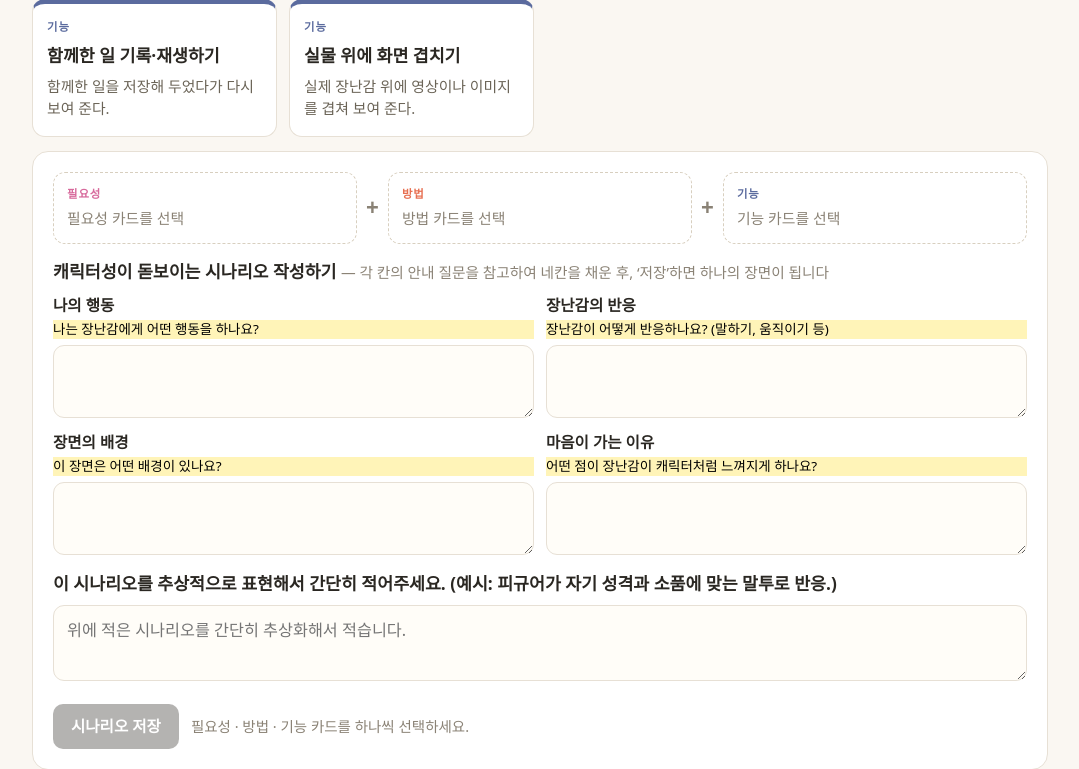
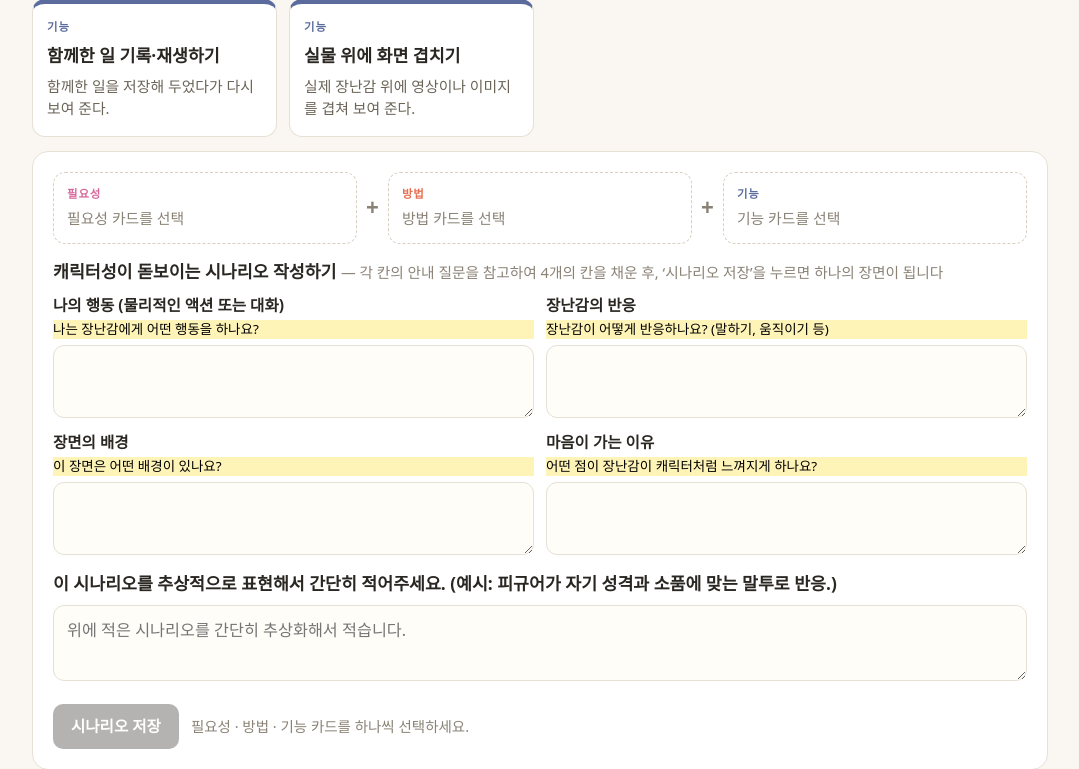
Before and after one commit to ChungHaLee/toy-workshop-flask-2, a Flask app: page / in a window 1280 px wide. Shown: the part 1088-1857 px from the top of the page, without its empty margins (100-1179 px from the left). Run offline with Flask 3, Linux system fonts and the light colour scheme.

Commit message:
fourth commit

```diff
--- a/app.py
+++ b/app.py
@@ -29,8 +29,42 @@ MAX_VOTES_PER_DIM = 3
 # ── OpenAI(ChatGPT) 설정 ─────────────────────────────────────────
 # 키가 없으면 '예시 상황' 문장은 자동으로 기본 템플릿으로 대체됩니다.
 OPENAI_API_KEY = os.environ.get("OPENAI_API_KEY", "")
-OPENAI_MODEL = os.environ.get("OPENAI_MODEL", "gpt-4o-mini")
 OPENAI_BASE = os.environ.get("OPENAI_BASE_URL", "https://api.openai.com/v1")
+
+# 호출할 모델 목록(앞에서부터 순서대로 시도). 한 모델이 오류로 호출되지 않으면
+# 다음 모델로 넘어가고, 모두 실패하면 템플릿 문구로 안전하게 대체됩니다.
+#   • OPENAI_MODEL       : 첫 번째(기본) 모델을 바꾸고 싶을 때 사용
+#   • OPENAI_FALLBACK_MODELS : 폴백 모델들을 쉼표로 구분해 지정 (예: "gpt-4o,gpt-4.1-mini")
+#   • OPENAI_MODELS      : 전체 시도 순서를 한 번에 지정하고 싶을 때 사용(위 두 값을 덮어씀)
+_DEFAULT_PRIMARY = "gpt-4o-mini"
+_DEFAULT_FALLBACKS = ["gpt-4o", "gpt-4.1-mini", "gpt-3.5-turbo"]
+
+
+def _build_model_list():
+    """환경변수에서 시도할 모델 순서를 만든다. 중복은 순서를 지키며 제거."""
+    explicit = os.environ.get("OPENAI_MODELS", "").strip()
+    if explicit:
+        raw = explicit.split(",")
+    else:
+        primary = os.environ.get("OPENAI_MODEL", _DEFAULT_PRIMARY).strip()
+        fb_env = os.environ.get("OPENAI_FALLBACK_MODELS", "").strip()
+        fallbacks = (
+            [m for m in fb_env.split(",")] if fb_env else list(_DEFAULT_FALLBACKS)
+        )
+        raw = [primary] + fallbacks
+
+    seen, models = set(), []
+    for m in raw:
+        m = m.strip()
+        if m and m not in seen:
+            seen.add(m)
+            models.append(m)
+    return models
+
+
+OPENAI_MODELS = _build_model_list()
+# 하위 호환: 기존 코드가 참조할 수 있는 단일 모델명(목록의 첫 번째).
+OPENAI_MODEL = OPENAI_MODELS[0] if OPENAI_MODELS else _DEFAULT_PRIMARY
 
 THEME_LABEL = {
     "id": "정체성 — 이 장난감은 누구인가",
@@ -72,7 +106,7 @@ SYSTEM_PROMPT = (
     "4) 마음이 가는 이유 — 어떤 점이 장난감을 캐릭터처럼 느껴지게 하는지\n\n"
 
     "목표:\n"
-    "- 참가자가 고른 필요성, 방법, 기능을 활용하여 구체적인 장면을 상상하도록 자극합니다.\n"
+    "- 참가자가 고른 필요성, 방법, 기능을 모두 활용하여 구체적인 장면을 상상하도록 자극합니다.\n"
     "- 각 질문은 여러 방향의 답이 나올 수 있도록 열어 둡니다.\n"
     "- 네 질문에 차례로 답하면 하나의 자연스러운 장면이 만들어지게 합니다.\n\n"
 
@@ -80,6 +114,8 @@ SYSTEM_PROMPT = (
     "- 한국어로 정확히 네 줄만 씁니다.\n"
     "- 각 줄은 '[나의 행동]', '[장난감의 반응]', '[장면의 배경]', '[마음이 가는 이유]' 순서로 시작합니다.\n"
     "- 모든 줄은 반드시 물음표로 끝나는 한 문장의 질문이어야 합니다.\n"
+    "- 장면의 배경은 방법과 기능을 활용하여 작성해야 합니다.\n"
+    "- 마음이 가는 이유는 필요성과 연관지어 시나리오에서 왜 캐릭터성이 느껴지는지를 물어봐야 합니다.\n"
     "- 참가자가 선택한 카드의 내용을 질문의 실마리로 활용하되, 카드명을 그대로 나열하지 않습니다.\n"
     "- 행동, 표정, 움직임, 대사, 장소, 관계 또는 감정을 임의로 정해서 제시하지 않습니다.\n"
     "- '미소를 짓는다', '고개를 끄덕인다', '친구처럼 느낀다'처럼 참가자가 작성해야 할 내용을 대신 답하지 않습니다.\n"
@@ -91,12 +127,6 @@ SYSTEM_PROMPT = (
     "- [장난감의 반응] 선택한 기능이 어떤 말이나 움직임으로 나타날지 묻습니다.\n"
     "- [장면의 배경] 앞선 행동과 반응이 일어나는 장소, 관계 또는 이야기를 묻습니다.\n"
     "- [마음이 가는 이유] 그 장면의 어떤 점이 선택한 필요성을 채우고 캐릭터성을 느끼게 하는지 묻습니다.\n\n"
-
-    "출력 형식:\n"
-    "[나의 행동] 사람은 장난감에게 어떤 행동을 해볼 수 있을까요?\n"
-    "[장난감의 반응] 장난감은 어떤 말이나 움직임으로 반응할까요?\n"
-    "[장면의 배경] 이 행동과 반응이 일어나는 데에는 어떤 이야기가 있을까요?\n"
-    "[마음이 가는 이유] 이 장면의 어떤 점이 장난감을 캐릭터처럼 느껴지게 할까요?\n"
 
     "말투 규칙:\n"
     "- 워크숍 진행자가 참가자에게 편하게 묻는 자연스러운 구어체를 사용합니다.\n"
@@ -194,7 +224,8 @@ def _fallback_prompt(need, method, tech):
     return "\n".join(lines)
 
 
-def _openai_sentence(need, method, tech, theme):
+def _openai_sentence(need, method, tech, theme, model):
+    """지정한 단일 모델로 한 번 호출. 실패하면 예외를 그대로 올린다."""
     user = (
         f"주제(차원): {THEME_LABEL.get(theme, theme or '(미지정)')}\n"
         f"필요성: {need or '(선택하지 않음)'}\n"
@@ -203,7 +234,7 @@ def _openai_sentence(need, method, tech, theme):
     )
     body = json.dumps(
         {
-            "model": OPENAI_MODEL,
+            "model": model,
             "messages": [
                 {"role": "system", "content": SYSTEM_PROMPT},
                 {"role": "user", "content": user},
@@ -224,6 +255,32 @@ def _openai_sentence(need, method, tech, theme):
     with urllib.request.urlopen(req, timeout=20) as resp:
         payload = json.loads(resp.read().decode("utf-8"))
     return payload["choices"][0]["message"]["content"].strip()
+
+
+def _openai_with_fallback(need, method, tech, theme):
+    """OPENAI_MODELS 순서대로 시도. 한 모델이 오류면 다음 모델로 넘어간다.
+
+    반환값: (생성된 문장, 사용된 모델명, [실패 기록])
+    모든 모델이 실패하면 마지막 예외를 올린다.
+    """
+    attempts = []
+    last_err = None
+    for model in OPENAI_MODELS:
+        try:
+            text = _openai_sentence(need, method, tech, theme, model)
+            return text, model, attempts
+        except urllib.error.HTTPError as e:
+            # 본문을 읽어 두면 디버깅에 도움이 됨(모델명 오타·권한 등).
+            try:
+                detail = e.read().decode("utf-8", "replace")[:200]
+            except Exception:
+                detail = ""
+            last_err = f"{model}: HTTP {e.code} {detail}".strip()
+            attempts.append(last_err)
+        except Exception as e:  # 네트워크·프록시 차단·타임아웃 등
+            last_err = f"{model}: {str(e)[:200]}"
+            attempts.append(last_err)
+    raise RuntimeError(last_err or "모든 모델 호출 실패")
 
 
 # ── 라우트 ──────────────────────────────────────────────────────
@@ -252,8 +309,13 @@ def gen_prompt():
     if not OPENAI_API_KEY:
         return jsonify(prompt=_fallback_prompt(need, method, tech), source="template")
     try:
-        return jsonify(prompt=_openai_sentence(need, method, tech, theme), source="ai")
-    except Exception as e:  # 키 오류·네트워크·프록시 차단 등 → 템플릿으로 안전 대체
+        text, used_model, attempts = _openai_with_fallback(need, method, tech, theme)
+        resp = {"prompt": text, "source": "ai", "model": used_model}
+        if attempts:
+            # 첫 모델이 실패하고 폴백 모델이 응답한 경우, 어떤 모델이 건너뛰어졌는지 남깁니다.
+            resp["fellBackFrom"] = attempts
+        return jsonify(resp)
+    except Exception as e:  # 모든 모델 실패 → 템플릿으로 안전 대체
         return jsonify(
             prompt=_fallback_prompt(need, method, tech),
             source="template",
@@ -408,4 +470,5 @@ if __name__ == "__main__":
     # 로컬 실행 전용. PythonAnywhere 등 WSGI 환경에서는 이 블록이 실행되지 않습니다.
     # host="0.0.0.0" → 같은 와이파이의 다른 기기에서도 http://<내 IP>:8000/ 으로 접속 가능
     # (예: http://192.168.0.167:8000/). 본인 컴퓨터에서는 그대로 http://127.0.0.1:8000/ 사용.
+    print("사용할 모델 순서:", " → ".join(OPENAI_MODELS))
     app.run(host="0.0.0.0", port=8000, debug=True)
--- a/templates/index.html
+++ b/templates/index.html
@@ -291,9 +291,9 @@ function themePageHTML(th){
         <div class="slot s-tech"><span class="k">기능</span><span class="v empty" id="slot-tech-${k}">기능 카드를 선택</span></div>
       </div>
       <div class="field">
-        <label class="q">캐릭터성이 돋보이는 시나리오 작성하기 <span class="opt">— 각 칸의 안내 질문을 참고하여 네칸을 채운 후, ‘저장’하면 하나의 장면이 됩니다</span></label>
+        <label class="q">캐릭터성이 돋보이는 시나리오 작성하기 <span class="opt">— 각 칸의 안내 질문을 참고하여 4개의 칸을 채운 후, ‘시나리오 저장’을 누르면 하나의 장면이 됩니다</span></label>
         <div class="dims">
-          <div class="dim"><span class="dlab">나의 행동</span><span class="dhint" id="dhint-physical-${k}">나는 장난감에게 어떤 행동을 하나요?</span>
+          <div class="dim"><span class="dlab">나의 행동 (물리적인 액션 또는 대화)</span><span class="dhint" id="dhint-physical-${k}">나는 장난감에게 어떤 행동을 하나요?</span>
             <textarea id="f-physical-${k}"></textarea></div>
           <div class="dim"><span class="dlab">장난감의 반응</span><span class="dhint" id="dhint-functional-${k}">장난감이 어떻게 반응하나요? (말하기, 움직이기 등)</span>
             <textarea id="f-functional-${k}"></textarea></div>
@@ -353,10 +353,10 @@ function composed(theme){
   if(!n&&!m&&!t) return '';
   const mm=m||'곁에서 하는 평소 방법', tt=t||'장난감의 작동', nn=n||'이 캐릭터에게 바라는 것';
   return [
-    '[나의 행동] 나는 장난감에게 어떤 행동을 하나요?',
-    `[장난감의 반응] ‘${mm}’${batchim(mm)?'을':'를'} 할 때 ‘${tt}’${batchim(tt)?'이':'가'} 어떤 움직임이나 말로 나타나나요?`,
-    '[장면의 배경] 그 순간 이 캐릭터에게 어떤 배경의 이야기가 깔려 있나요?',
-    `[마음이 가는 이유] 그 모습에서 ‘${nn}’${batchim(nn)?'이':'가'} 왜 채워진다고 느끼나요?`
+    '[나의 행동] 선택한 카드를 활용하여 안내 질문 만드는중...🔑',
+    `[장난감의 반응] 선택한 카드를 활용하여 안내 질문 만드는중...🔑`,
+    '[장면의 배경] 선택한 카드를 활용하여 안내 질문 만드는중...🔑',
+    `[마음이 가는 이유] 선택한 카드를 활용하여 안내 질문 만드는중...🔑`
   ].join('\n');
 }
 
```
